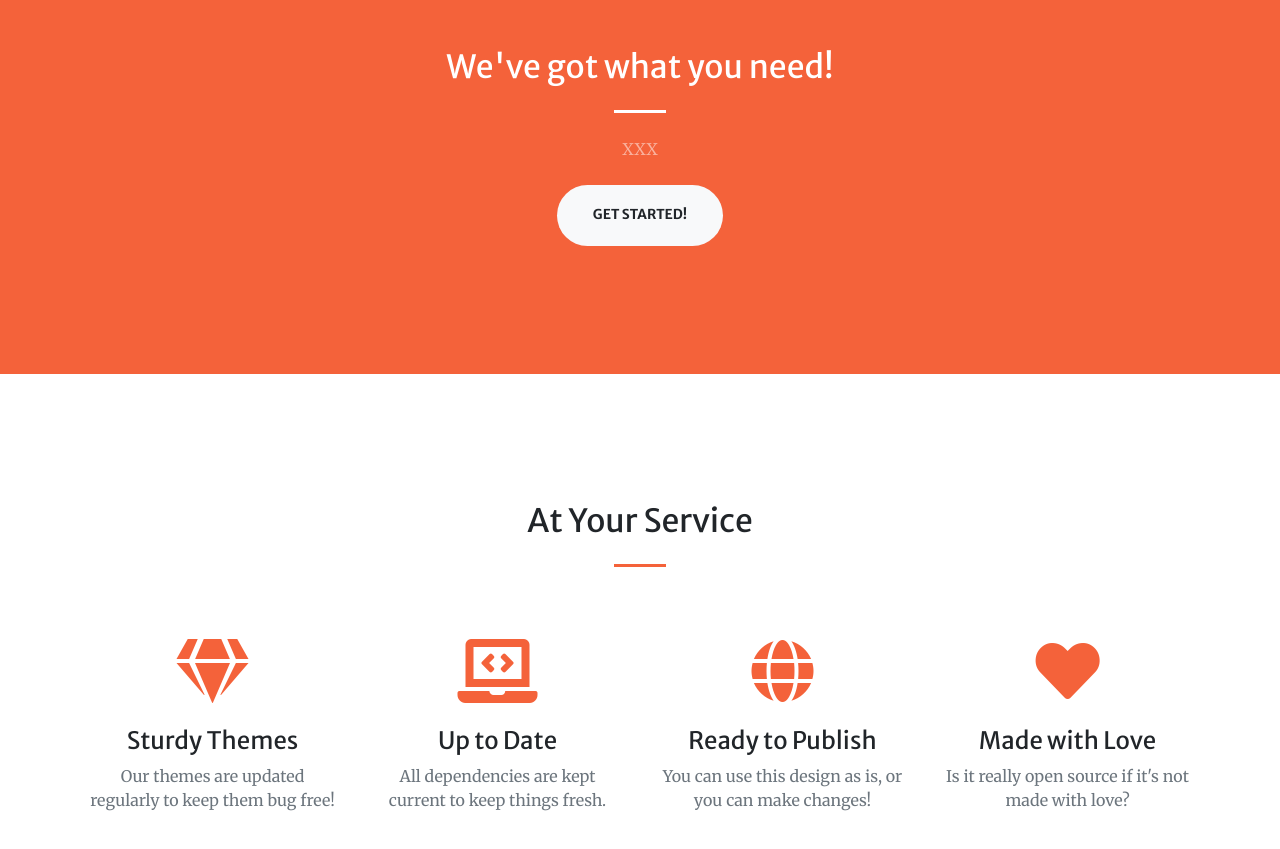
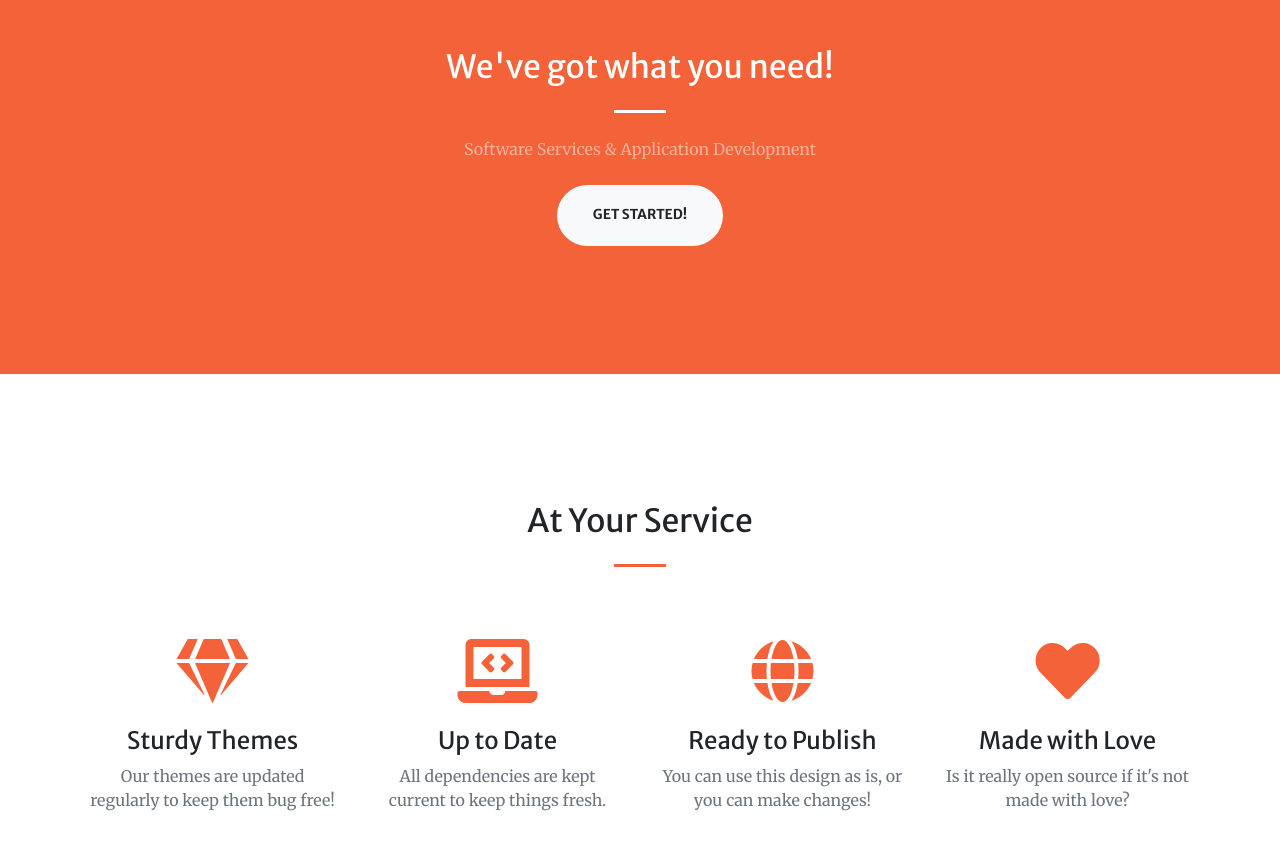
Before and after one commit to pakcusoft/pakcusoft.github.io, a website with bundled scripts: page index.html in a window 1280 px wide. Shown: the part 880-1729 px from the top of the page. Built offline with nearby package versions, Linux system fonts and the light colour scheme.

Commit message:
Update index.html

```diff
--- a/index.html
+++ b/index.html
@@ -73,7 +73,7 @@
         <div class="col-lg-8 text-center">
           <h2 class="text-white mt-0">We've got what you need!</h2>
           <hr class="divider light my-4">
-          <p class="text-white-50 mb-4">XXX</p>
+          <p class="text-white-50 mb-4">Software Services &amp; Application Development</p>
           <a class="btn btn-light btn-xl js-scroll-trigger" href="#services">Get Started!</a>
         </div>
       </div>
```
